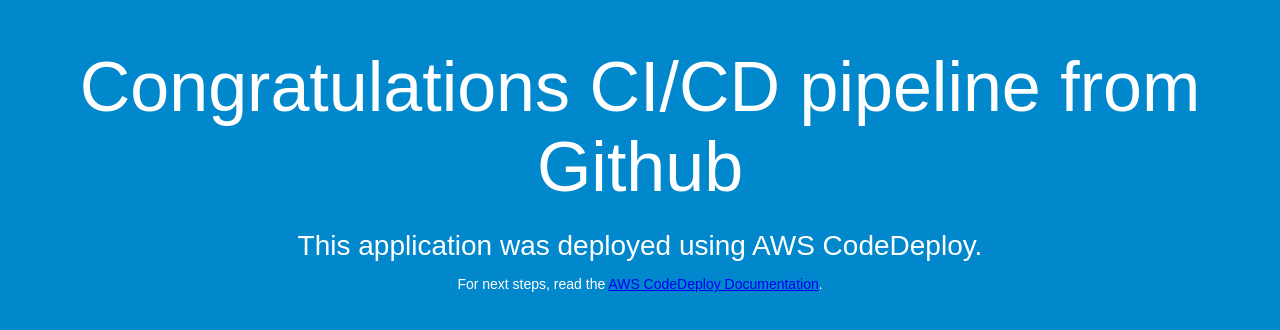
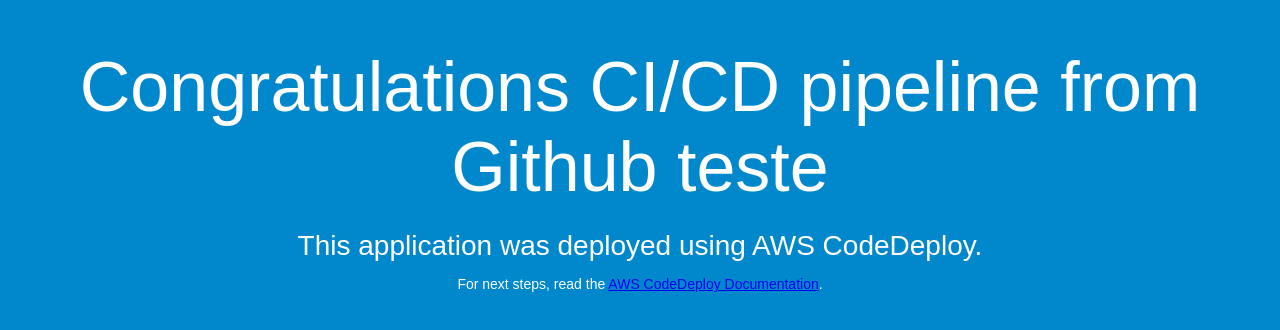
Before and after one commit to Fredsonjb/Webapp, a plain HTML site: page index.html in a window 1280 px wide. Drawn offline with Linux system fonts and the light colour scheme.

Commit message:
Testanto CI/CD Github

```diff
--- a/index.html
+++ b/index.html
@@ -26,7 +26,7 @@
 </head>
 <body>
   <div align="center">
-    <h1>Congratulations CI/CD pipeline from Github</h1>
+    <h1>Congratulations CI/CD pipeline from Github teste</h1>
     <h2>This application was deployed using AWS CodeDeploy.</h2>
     <p>For next steps, read the <a href="http://aws.amazon.com/documentation/codedeploy">AWS CodeDeploy Documentation</a>.</p>
   </div>
```
